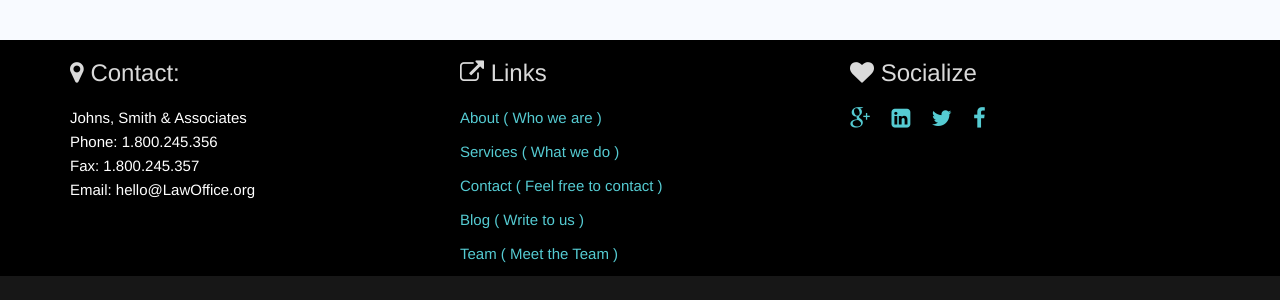
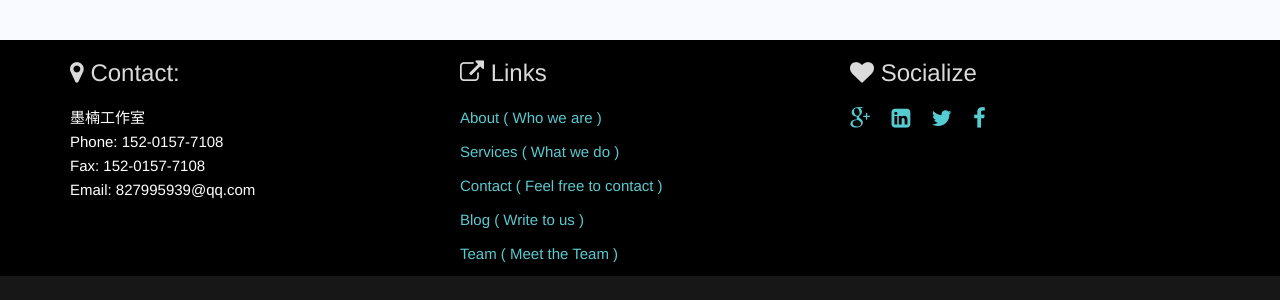
Before and after one commit to imonan/imonan, a Jekyll site: the page built from index.html, in a window 1280 px wide. Shown: the part 1358-1658 px from the top of the page. Built offline with Jekyll 4.4.1, drawn with Linux system fonts in a browser that asks for light colours.

Commit message:
修改配置信息

```diff
--- a/_config.yml
+++ b/_config.yml
@@ -13,21 +13,20 @@
 # you will see them accessed via {{ site.title }}, {{ site.email }}, and so on.
 # You can create any custom variable you would like, and they will be accessible
 # in the templates via {{ site.myvariable }}.
-title: Business Jekyll Theme
-email: your-email@example.com
+title: 墨楠工作室
+email: 827995939@qq.com
 description: > # this means to ignore newlines until "baseurl:"
-  Yet another Jekyll theme. It is designed for business purpose and ported by
-  Melvin Ch'ng.
+  计算机软件技术推广、技术服务、技术转让、手机app、微信小程序等.
 baseurl: "" # the subpath of your site, e.g. /blog
 url: "" # the base hostname & protocol for your site, e.g. http://example.com
 
 # Company Information
-company_name: Johns, Smith & Associates
-address_line: Via Ludovisi 39-45, Rome, 54267, Italy
-telephone_number: 1.800.245.356
-fax_number: 1.800.245.357
-company_email: hello@LawOffice.org
-google_map: https://www.google.com/maps/embed?pb=!1m14!1m12!1m3!1d3618.727010735933!2d91.837871!3d24.907291700000002!2m3!1f0!2f0!3f0!3m2!1i1024!2i768!4f13.1!5e0!3m2!1sen!2s!4v1404919738144
+company_name: 墨楠工作室
+address_line: 河北省沧州市
+telephone_number: 152-0157-7108
+fax_number: 152-0157-7108
+company_email: 827995939@qq.com
+#google_map: https://www.google.com/maps/embed?pb=!1m14!1m12!1m3!1d3618.727010735933!2d91.837871!3d24.907291700000002!2m3!1f0!2f0!3f0!3m2!1i1024!2i768!4f13.1!5e0!3m2!1sen!2s!4v1404919738144
 
 # Social Link
 facebook_link: http://www.facebook.com
```
